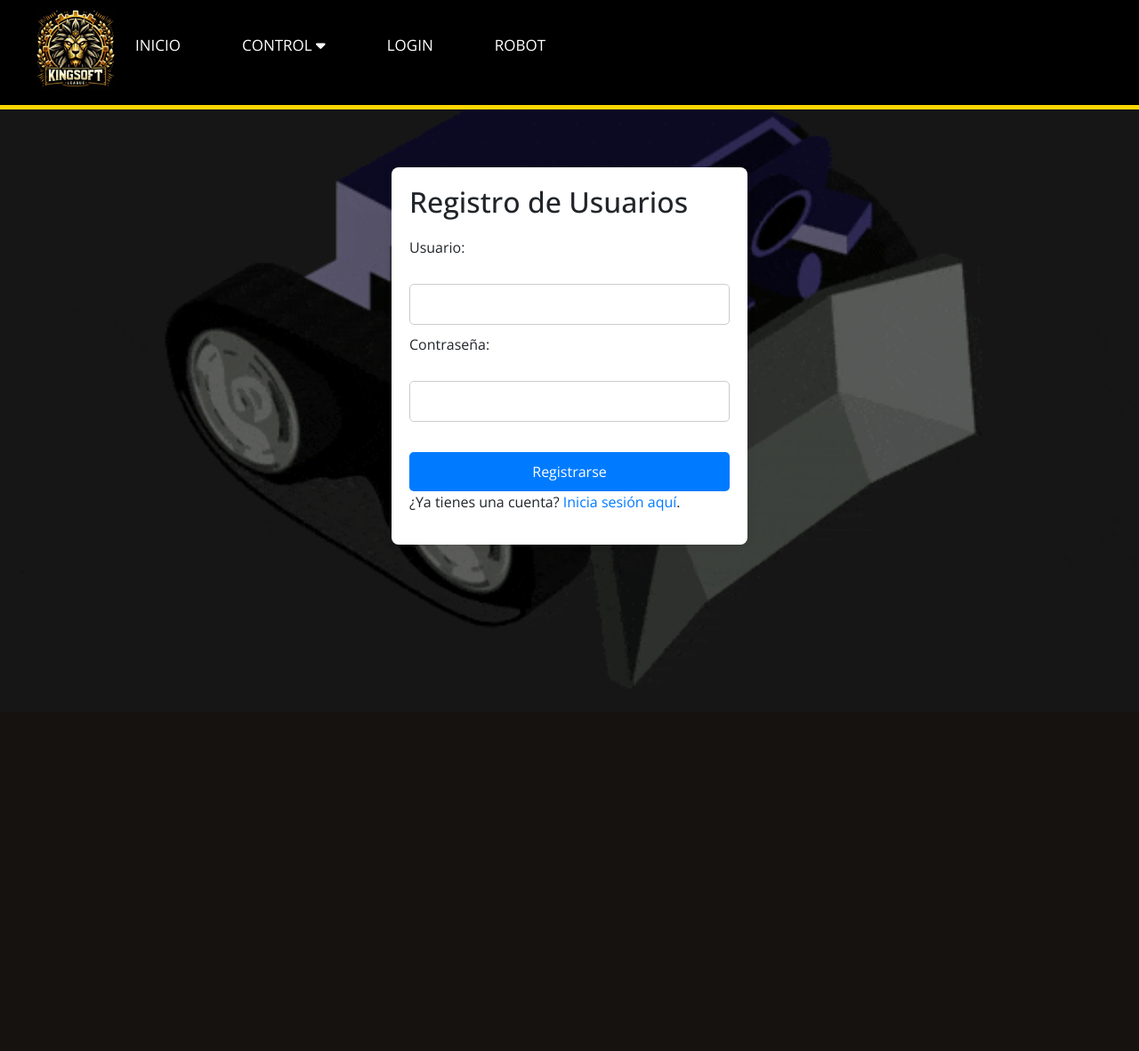
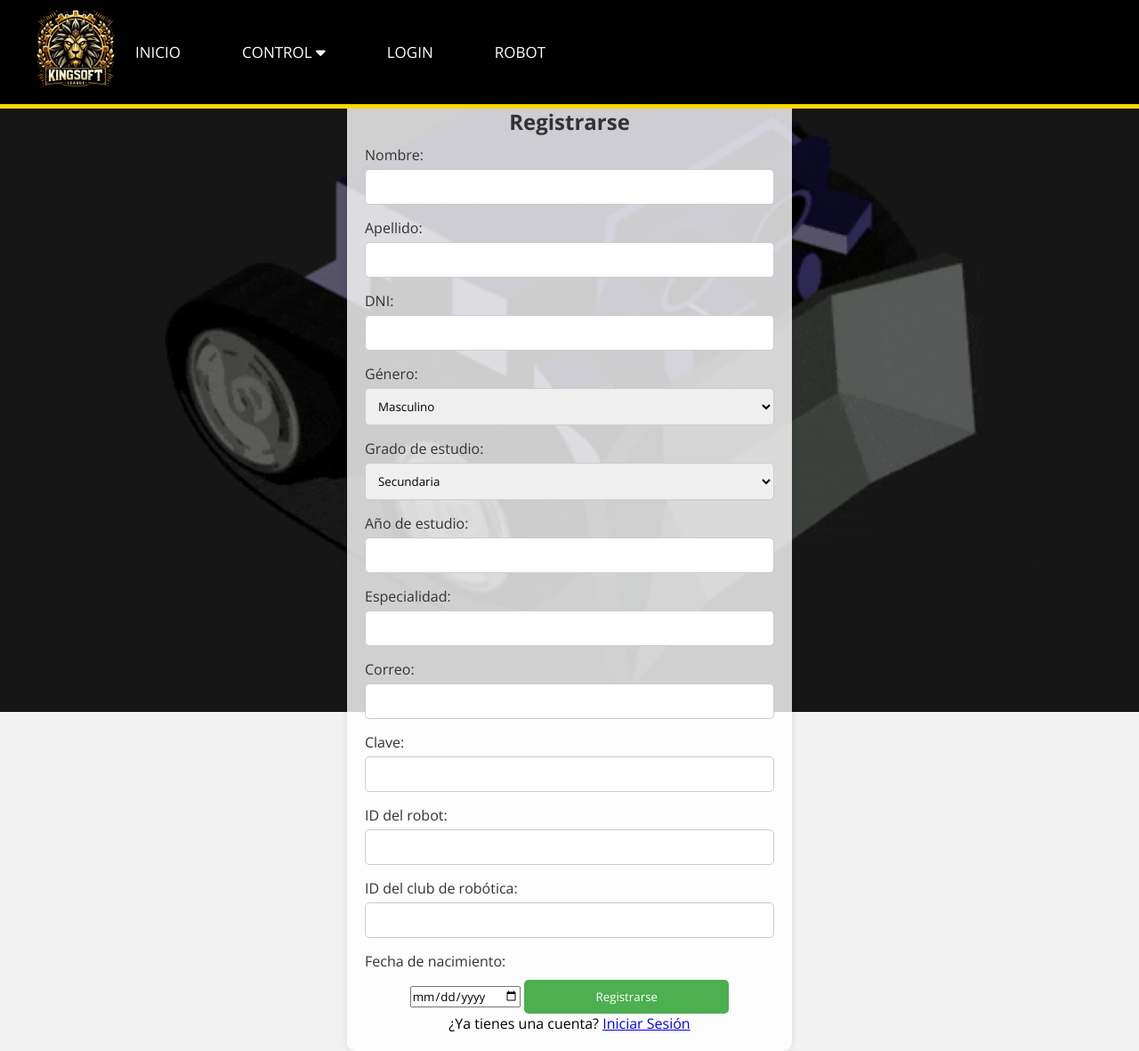
Before and after one commit to Sarai6e/APP-KINGSOFT-LEAGUE, a PHP site: page /registro.php in a window 1280 px wide. Shown: the whole page at 89% size. Before the commit the page ends 773 px from the top, so only its background shows below. Run offline with PHP 8.4, Linux system fonts and the light colour scheme.

Commit message:
avance turno tarde 01_04_24

```diff
--- a/Versión_1/Diseño/registro.php
+++ b/Versión_1/Diseño/registro.php
@@ -1,174 +1,113 @@
-<?php
-session_start();
-
-// Verifica si el usuario ya está autenticado, en ese caso redirige al dashboard
-if (isset($_SESSION['usuario'])) {
-    header("Location: dashboard.php");
-    exit();
-}
-
-// Verifica si se ha enviado el formulario de registro de usuarios
-if ($_SERVER['REQUEST_METHOD'] == 'POST') {
-    // Conexión a la base de datos (asegúrate de cambiar los valores a los de tu base de datos)
-    $conexion = new mysqli("localhost", "root", "", "datosks");
-
-    // Verifica la conexión
-    if ($conexion->connect_error) {
-        die("Conexión fallida: " . $conexion->connect_error);
-    }
-
-    // Recupera los datos del formulario de registro de usuarios
-    $usuario = $_POST['usuario'];
-    $contrasena = $_POST['contrasena'];
-
-    // Consulta para verificar si el usuario ya existe
-    $sql = "SELECT id FROM usuarios WHERE usuario = ?";
-    $stmt = $conexion->prepare($sql);
-    $stmt->bind_param("s", $usuario);
-    $stmt->execute();
-    $resultado = $stmt->get_result();
-
-    // Verifica si el usuario ya existe
-    if ($resultado->num_rows > 0) {
-        $mensaje_error = "El usuario ya está registrado";
-    } else {
-        // Inserta el nuevo usuario en la base de datos
-        $sql_insert = "INSERT INTO usuarios (usuario, contrasena) VALUES (?, ?)";
-        $stmt_insert = $conexion->prepare($sql_insert);
-        $stmt_insert->bind_param("ss", $usuario, $contrasena);
-        $stmt_insert->execute();
-
-        // Redirige al login
-        header("Location: login.php");
-        exit();
-    }
-
-    // Cierra la conexión
-    $stmt->close();
-    if (isset($stmt_insert)) {
-        $stmt_insert->close();
-    }
-    $conexion->close();
-}
-
-// Verifica si se ha enviado el formulario de registro de participantes
-if ($_SERVER['REQUEST_METHOD'] == 'POST' && isset($_POST['nombre_participante'])) {
-    // Conexión a la base de datos (asegúrate de cambiar los valores a los de tu base de datos)
-    $conexion = new mysqli("localhost", "root", "", "datosks");
-
-    // Verifica la conexión
-    if ($conexion->connect_error) {
-        die("Conexión fallida: " . $conexion->connect_error);
-    }
-
-    // Recupera los datos del formulario de registro de participantes
-    $nombre_participante = $_POST['nombre_participante'];
-    // Agregar aquí el procesamiento de otros datos del participante
-
-    // Consulta para insertar el participante en la base de datos
-    $sql_insert = "INSERT INTO participantes (nombre) VALUES (?)";
-    $stmt_insert = $conexion->prepare($sql_insert);
-    $stmt_insert->bind_param("s", $nombre_participante);
-    $stmt_insert->execute();
-
-    // Verifica si se insertó correctamente
-    if ($stmt_insert->affected_rows > 0) {
-        $mensaje_participante = "Participante agregado exitosamente.";
-    } else {
-        $mensaje_participante = "Error al agregar participante.";
-    }
-
-    // Cierra la conexión
-    $stmt_insert->close();
-    $conexion->close();
-}
-?>
-
 <!DOCTYPE html>
-<html lang="es">
+<html>
 <head>
-    <meta charset="UTF-8">
-    <meta name="viewport" content="width=device-width, initial-scale=1.0">
-    <title>Registro</title>
-        <!-- Agregar Bootstrap CSS -->
-        <link rel="stylesheet" href="https://stackpath.bootstrapcdn.com/bootstrap/4.5.2/css/bootstrap.min.css">
+    <title>Registrarse</title>
     <style>
         body {
+            background-color: #f2f2f2;
+            font-family: Arial, sans-serif;
             margin: 0;
             padding: 0;
-            display: flex;
-            justify-content: center;
-            align-items: center;
-            min-height: 100vh;
-            background-color: rgba(255, 255, 255, 0.8); /* Fondo blanco transparente */
         }
 
-        .container {
-            max-width: 400px;
+        #register-form {
+            background-color: rgba(255, 255, 255, 0.8);
             padding: 20px;
-            background-color: white; /* Fondo blanco */
-            border-radius: 8px;
-            box-shadow: 0 0 10px rgba(0, 0, 0, 0.1); /* Sombra suave */
+            border-radius: 10px;
+            box-shadow: 0 0 10px rgba(0, 0, 0, 0.1);
+            text-align: center;
+            margin-top: 100px; /* Ajusta el margen superior */
+            max-width: 500px; /* Ancho máximo del formulario */
+            margin-left: auto;
+            margin-right: auto;
         }
 
-        /* Estilos adicionales */
-        .error-message {
-            color: red;
+        h2 {
+            color: #333;
         }
 
-        form {
-            margin-top: 20px;
+        label {
+            color: #333;
+            display: block;
+            margin-top: 10px;
+            text-align: left;
         }
 
-        form label {
-            display: block;
-            margin-bottom: 5px;
+        input[type="text"],
+        input[type="password"],
+        input[type="email"],
+        input[type="number"],
+        select {
+            width: 100%;
+            padding: 10px;
+            margin: 5px 0;
+            border: 1px solid #ccc;
+            border-radius: 5px;
+            box-sizing: border-box;
         }
 
-        form input[type="text"],
-        form input[type="password"] {
-            width: 100%;
+        input[type="submit"] {
+            width: 50%;
             padding: 10px;
-            margin-bottom: 10px;
-            border: 1px solid #ccc;
-            border-radius: 5px;
-        }
-
-        form input[type="submit"] {
-            width: 100%;
-            padding: 10px;
-            background-color: #007bff;
+            margin-top: 10px;
+            background-color: #4CAF50;
             color: white;
             border: none;
             border-radius: 5px;
             cursor: pointer;
+            transition: background-color 0.3s;
         }
 
-        form input[type="submit"]:hover {
-            background-color: #0056b3;
+        input[type="submit"]:hover {
+            background-color: #45a049;
+        }
+
+        .error-message {
+            color: #ff0000;
+            margin-top: 5px;
         }
     </style>
+
 </head>
 <body>
 <?php
-    include 'navegador.php'
-    ?>
+    include 'navegador.php';
+?>
+    <form id="register-form" action="registrar_usuario.php" method="post">
+        <h2>Registrarse</h2>
+        <label for="nombre">Nombre:</label>
+        <input type="text" name="nombre" id="nombre" required>
+        <label for="apellido">Apellido:</label>
+        <input type="text" name="apellido" id="apellido" required>
+        <label for="dni">DNI:</label>
+        <input type="text" name="dni" id="dni" required>
+        <label for="genero_id">Género:</label>
+        <select name="genero_id" id="genero_id">
+            <option value="1">Masculino</option>
+            <option value="2">Femenino</option>
+        </select>
+        <label for="grado_estudio_id">Grado de estudio:</label>
+        <select name="grado_estudio_id" id="grado_estudio_id">
+            <option value="1">Secundaria</option>
+            <option value="2">Universidad</option>
+        </select>
+        <label for="año_estudio">Año de estudio:</label>
+        <input type="number" name="año_estudio" id="año_estudio" required>
+        <label for="especialidad">Especialidad:</label>
+        <input type="text" name="especialidad" id="especialidad" required>
+        <label for="correo">Correo:</label>
+        <input type="email" name="correo" id="correo" required>
+        <label for="clave">Clave:</label>
+        <input type="password" name="clave" id="clave" required>
+        <label for="robot_id">ID del robot:</label>
+        <input type="number" name="robot_id" id="robot_id" required>
+        <label for="club_robotica_id">ID del club de robótica:</label>
+        <input type="number" name="club_robotica_id" id="club_robotica_id" required>
+        <label for="fecha_nacimiento">Fecha de nacimiento:</label>
+        <input type="date" name="fecha_nacimiento" id="fecha_nacimiento" required>
+        <input type="submit" value="Registrarse">
+        <p>¿Ya tienes una cuenta? <a href="login.php">Iniciar Sesión</a></p>
+    </form>
 
-    <!-- Formulario de registro de usuarios -->
-    <div class="container">
-        <h2>Registro de Usuarios</h2>
-        <?php if (isset($mensaje_error)) { echo "<p class='error-message'>$mensaje_error</p>"; } ?>
-        <form method="post" action="">
-            <label for="usuario">Usuario:</label><br>
-            <input type="text" id="usuario" name="usuario" required><br>
-            <label for="contrasena">Contraseña:</label><br>
-            <input type="password" id="contrasena" name="contrasena" required><br><br>
-            <input type="submit" value="Registrarse">
-        </form>
-        <p>¿Ya tienes una cuenta? <a href="login.php">Inicia sesión aquí</a>.</p>
-
-    </div>
-
-
-    <!-- Agregar Bootstrap JS (Opcional, si lo necesitas) -->
-    <script src="https://stackpath.bootstrapcdn.com/bootstrap/4.5.2/js/bootstrap.min.js"></script>
+</body>
+</html>
```
Also changed, not shown: Versión_1/Diseño/agregar_participantes.php (deleted, +0 -94 lines), Versión_1/Diseño/autenticar.php (added, +126 -0 lines), Versión_1/Diseño/login.php (+93 -88 lines), Versión_1/Diseño/logout.php (+4 -6 lines), Versión_1/Diseño/registrar_usuario.php (added, +40 -0 lines).
